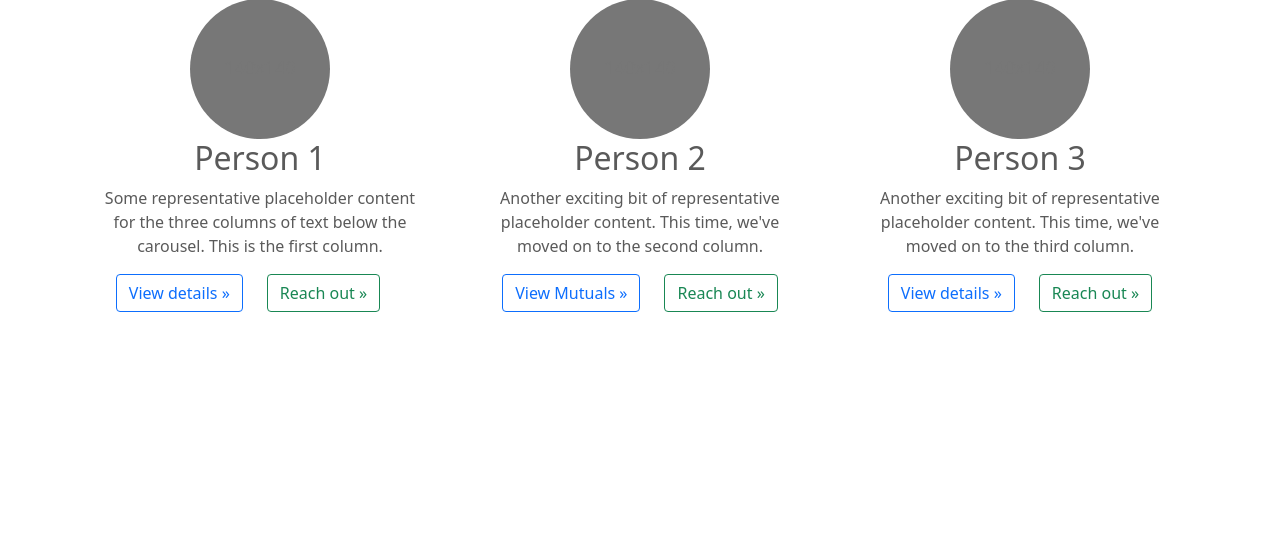
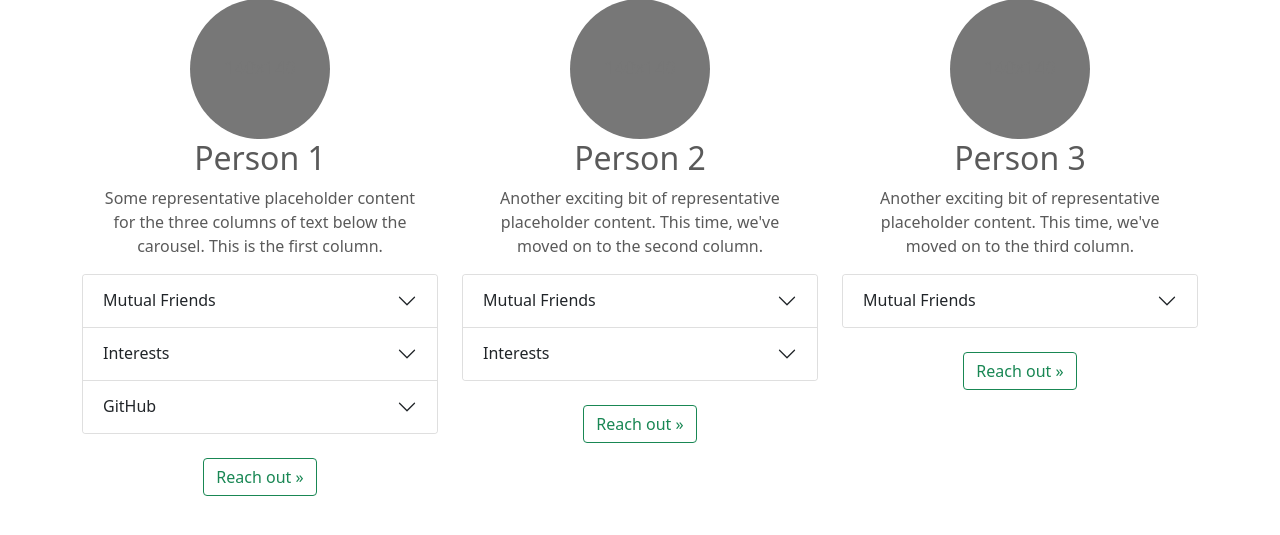
Before and after one commit to charlielidbury/teapoint, a Node project: template client/views/dashboard.ejs in a window 1280 px wide. Shown: the part 143-678 px from the top of the page. Run offline with Node 20 templates, Linux system fonts and the light colour scheme; the template is opened without the code that fills it, so the values that code supplies are empty.

Commit message:
[feat/nns20]: Collapsable cards on dashboard

```diff
--- a/client/views/dashboard.ejs
+++ b/client/views/dashboard.ejs
@@ -85,26 +85,46 @@
 
         <h2>Person 1</h2>
         <p>Some representative placeholder content for the three columns of text below the carousel. This is the first column.</p>
-        <div class="btn-group" role="group" aria-label="Button Group">
-            <p><a class="btn btn-outline-primary" data-toggle="collapse" href="#multiCollapseExample1" role="button" aria-expanded="false" aria-controls="multiCollapseExample1" href="#">View details &raquo;</a></p>
-            <p><a class="btn btn-outline-success" href="#">Reach out &raquo;</a></p>
-            <div class="row">
-                <div class="col">
-                  <div class="collapse multi-collapse" id="multiCollapseExample1">
-                    <div class="card card-body">
-                      Anim pariatur cliche reprehenderit, enim eiusmod high life accusamus terry richardson ad squid. Nihil anim keffiyeh helvetica, craft beer labore wes anderson cred nesciunt sapiente ea proident.
+        <div class="accordion" id="accordionExample">
+            <div class="accordion-item">
+              <h2 class="accordion-header" id="headingOne">
+                <button class="accordion-button collapsed btn-outline-primary" type="button" data-bs-toggle="collapse" data-bs-target="#ColOne_collapseOne" aria-expanded="true" aria-controls="collapseOne">
+                  Mutual Friends
+                </button>
+              </h2>
+              <div id="ColOne_collapseOne" class="accordion-collapse collapse " aria-labelledby="headingOne" data-bs-parent="#accordionExample">
+                <div class="accordion-body">
+                  <strong>This is the first item's accordion body.</strong> It is shown by default, until the collapse plugin adds the appropriate classes that we use to style each element. These classes control the overall appearance, as well as the showing and hiding via CSS transitions. You can modify any of this with custom CSS or overriding our default variables. It's also worth noting that just about any HTML can go within the <code>.accordion-body</code>, though the transition does limit overflow.
                 </div>
               </div>
             </div>
-                <div class="col">
-                  <div class="collapse multi-collapse" id="multiCollapseExample2">
-                    <div class="card card-body">
-                      Anim pariatur cliche reprehenderit, enim eiusmod high life accusamus terry richardson ad squid. Nihil anim keffiyeh helvetica, craft beer labore wes anderson cred nesciunt sapiente ea proident.
+            <div class="accordion-item">
+              <h2 class="accordion-header" id="headingTwo">
+                <button class="accordion-button collapsed btn-outline-primary" type="button"  data-bs-toggle="collapse" data-bs-target="#ColOne_collapseTwo" aria-expanded="false" aria-controls="collapseTwo">
+                  Interests
+                </button>
+              </h2>
+              <div id="ColOne_collapseTwo" class="accordion-collapse collapse" aria-labelledby="headingTwo" data-bs-parent="#accordionExample">
+                <div class="accordion-body">
+                  <strong>This is the second item's accordion body.</strong> It is hidden by default, until the collapse plugin adds the appropriate classes that we use to style each element. These classes control the overall appearance, as well as the showing and hiding via CSS transitions. You can modify any of this with custom CSS or overriding our default variables. It's also worth noting that just about any HTML can go within the <code>.accordion-body</code>, though the transition does limit overflow.
+                </div>
+              </div>
+            </div>
+            <div class="accordion-item">
+              <h2 class="accordion-header" id="headingThree">
+                <button class="accordion-button collapsed btn-outline-primary" type="button" data-bs-toggle="collapse" data-bs-target="#collapseThree" aria-expanded="false" aria-controls="collapseThree">
+                  GitHub
+                </button>
+              </h2>
+              <div id="collapseThree" class="accordion-collapse collapse" aria-labelledby="headingThree" data-bs-parent="#accordionExample">
+                <div class="accordion-body">
+                  <strong>This is the third item's accordion body.</strong> It is hidden by default, until the collapse plugin adds the appropriate classes that we use to style each element. These classes control the overall appearance, as well as the showing and hiding via CSS transitions. You can modify any of this with custom CSS or overriding our default variables. It's also worth noting that just about any HTML can go within the <code>.accordion-body</code>, though the transition does limit overflow.
                 </div>
               </div>
             </div>
           </div>
-        </div>
+          <br>
+          <p><a class="btn btn-outline-success" href="#">Reach out &raquo;</a></p>
 
 
       </div><!-- /.col-lg-4 -->
@@ -113,10 +133,34 @@
 
         <h2>Person 2</h2>
         <p>Another exciting bit of representative placeholder content. This time, we've moved on to the second column.</p>
-        <div class="btn-group" role="group" aria-label="Button Group">
-            <p><a class="btn btn-outline-primary" data-toggle="collapse" href="#multiCollapseExample1" role="button" aria-expanded="false" aria-controls="multiCollapseExample1" href="#">View Mutuals &raquo;</a></p>
+        <div class="accordion" id="accordionExample">
+            <div class="accordion-item">
+              <h2 class="accordion-header" id="headingOne">
+                <button class="accordion-button collapsed btn-outline-primary" type="button" data-bs-toggle="collapse" data-bs-target="#ColTwo_collapseOne" aria-expanded="true" aria-controls="collapseOne">
+                  Mutual Friends
+                </button>
+              </h2>
+              <div id="ColTwo_collapseOne" class="accordion-collapse collapse " aria-labelledby="headingOne" data-bs-parent="#accordionExample">
+                <div class="accordion-body">
+                  <strong>This is the first item's accordion body.</strong> It is shown by default, until the collapse plugin adds the appropriate classes that we use to style each element. These classes control the overall appearance, as well as the showing and hiding via CSS transitions. You can modify any of this with custom CSS or overriding our default variables. It's also worth noting that just about any HTML can go within the <code>.accordion-body</code>, though the transition does limit overflow.
+                </div>
+              </div>
+            </div>
+            <div class="accordion-item">
+              <h2 class="accordion-header" id="headingTwo">
+                <button class="accordion-button collapsed btn-outline-primary" type="button"    data-bs-toggle="collapse" data-bs-target="#ColTwo_collapseTwo" aria-expanded="false" aria-controls="collapseTwo">
+                  Interests
+                </button>
+              </h2>
+              <div id="ColTwo_collapseTwo" class="accordion-collapse collapse" aria-labelledby="headingTwo" data-bs-parent="#accordionExample">
+                <div class="accordion-body">
+                  <strong>This is the second item's accordion body.</strong> It is hidden by default, until the collapse plugin adds the appropriate classes that we use to style each element. These classes control the overall appearance, as well as the showing and hiding via CSS transitions. You can modify any of this with custom CSS or overriding our default variables. It's also worth noting that just about any HTML can go within the <code>.accordion-body</code>, though the transition does limit overflow.
+                </div>
+              </div>
+            </div>
+          </div>
+          <br>
           <p><a class="btn btn-outline-success" href="#">Reach out &raquo;</a></p>
-        </div>
 
       </div><!-- /.col-lg-4 -->
       <div class="col-lg-4">
@@ -124,15 +168,25 @@
 
         <h2>Person 3</h2>
         <p>Another exciting bit of representative placeholder content. This time, we've moved on to the third column.</p>
-        <div class="btn-group" role="group" aria-label="Button Group">
-            <p><a class="btn btn-outline-primary" href="#">View details &raquo;</a></p>
+        <div class="accordion" id="accordionExample">
+            <div class="accordion-item">
+              <h2 class="accordion-header" id="headingOne">
+                <button class="accordion-button collapsed btn-outline-primary" type="button" data-bs-toggle="collapse" data-bs-target="#collapseOne" aria-expanded="true" aria-controls="collapseOne">
+                  Mutual Friends
+                </button>
+              </h2>
+              <div id="collapseOne" class="accordion-collapse collapse " aria-labelledby="headingOne" data-bs-parent="#accordionExample">
+                <div class="accordion-body">
+                  <strong>This is the first item's accordion body.</strong> It is shown by default, until the collapse plugin adds the appropriate classes that we use to style each element. These classes control the overall appearance, as well as the showing and hiding via CSS transitions. You can modify any of this with custom CSS or overriding our default variables. It's also worth noting that just about any HTML can go within the <code>.accordion-body</code>, though the transition does limit overflow.
+                </div>
+              </div>
+            </div>
+          </div>
+          <br>
           <p><a class="btn btn-outline-success" href="#">Reach out &raquo;</a></p>
-        </div>
+
       </div><!-- /.col-lg-4 -->
     </div><!-- /.row -->
-
-
-
 
 </main>
 
```
Lines whose indentation alone changed are shown as unchanged.
